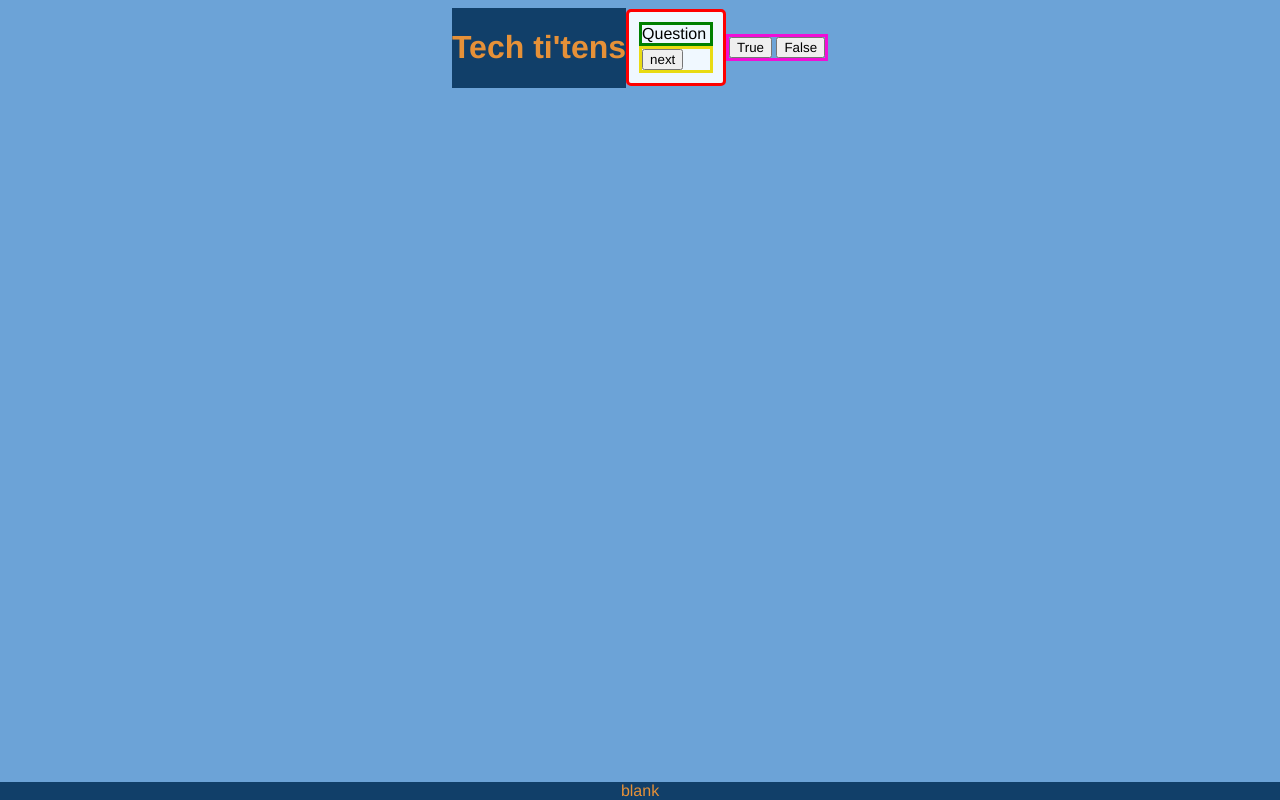
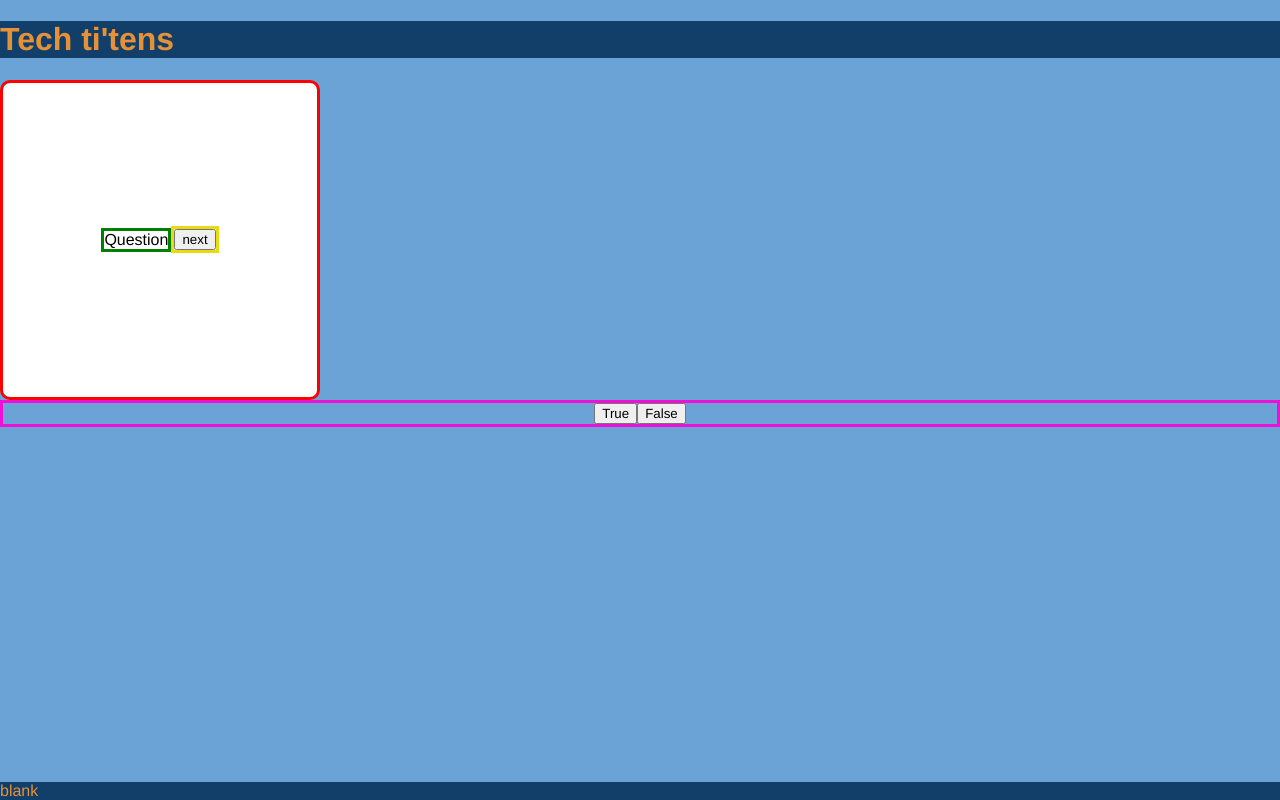
Before and after one commit to carey-andrew/bc15-w8-project-front-end-tech-ti-tens, a plain HTML site: page index.html in a window 1280 px wide. Drawn offline with Linux system fonts and the light colour scheme.

Commit message:
positions items

```diff
--- a/styles.css
+++ b/styles.css
@@ -4,61 +4,43 @@
 }
 #container {
     border: solid 3px red;
-  /* display: flex;
-  flex-direction: column;
+    display: flex;
+    justify-content: center;
     align-items: center;
-  justify-content: center; */
-  width: 100px;
-  max-width: 25%;
-  background-color: aliceblue;
-  border-radius: 5px;
-  padding: 10px;
-
+    height: 20rem;
+    background-color: white;
+    border-radius: 10px;
+    width: 20rem;
   }
-
   #question-container {
     border: solid 3px green;
     /* display: flex;
     flex-direction: column;
     align-items: center;
     justify-content: center; */
-
   }
-
   #next-button {
     border: solid 3px rgb(233, 219, 19);
   }
-
   #tf-buttons {
     border: solid 3px rgb(240, 15, 214);
-  /* display: flex;
-  flex-direction: column;
-  align-items: center;
-  justify-content: center; */
-}
-
-header {
-  background-color: #113f69;
-  color: #e69138;
-  text-align: center;
-  display: block;
-  /* width: 100%;
-  position: absolute;
-  top: 0; */
-}
-
-footer {
-  background-color: #113f69;
-  color: #e69138;
-  text-align: center;
-  width: 100%;
-  position: absolute;
-  bottom: 0;
-}
-
-body {
-    background-color: #6ca3d7;
     display: flex;
     justify-content: center;
     align-items: center;
   }
+  header {
+    background-color: #113F69;
+    color: #E69138;
+  }
+  footer {
+    background-color: #113F69;
+    color: #E69138;
+    position: absolute;
+    bottom: 0;
+    width: 100%;
+  }
+  body {
+    background-color: #6CA3D7;
+    margin: 0;
+    padding: 0;
+  }
```
Lines whose indentation alone changed are shown as unchanged.
